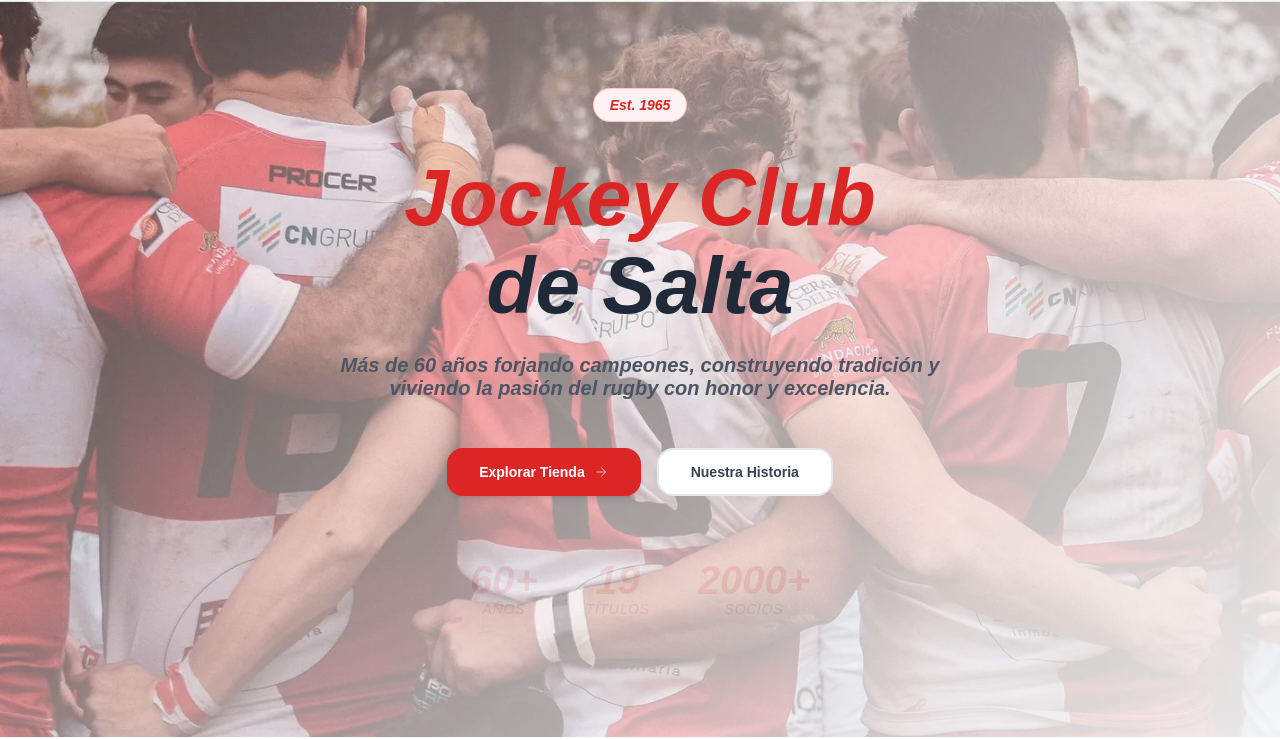
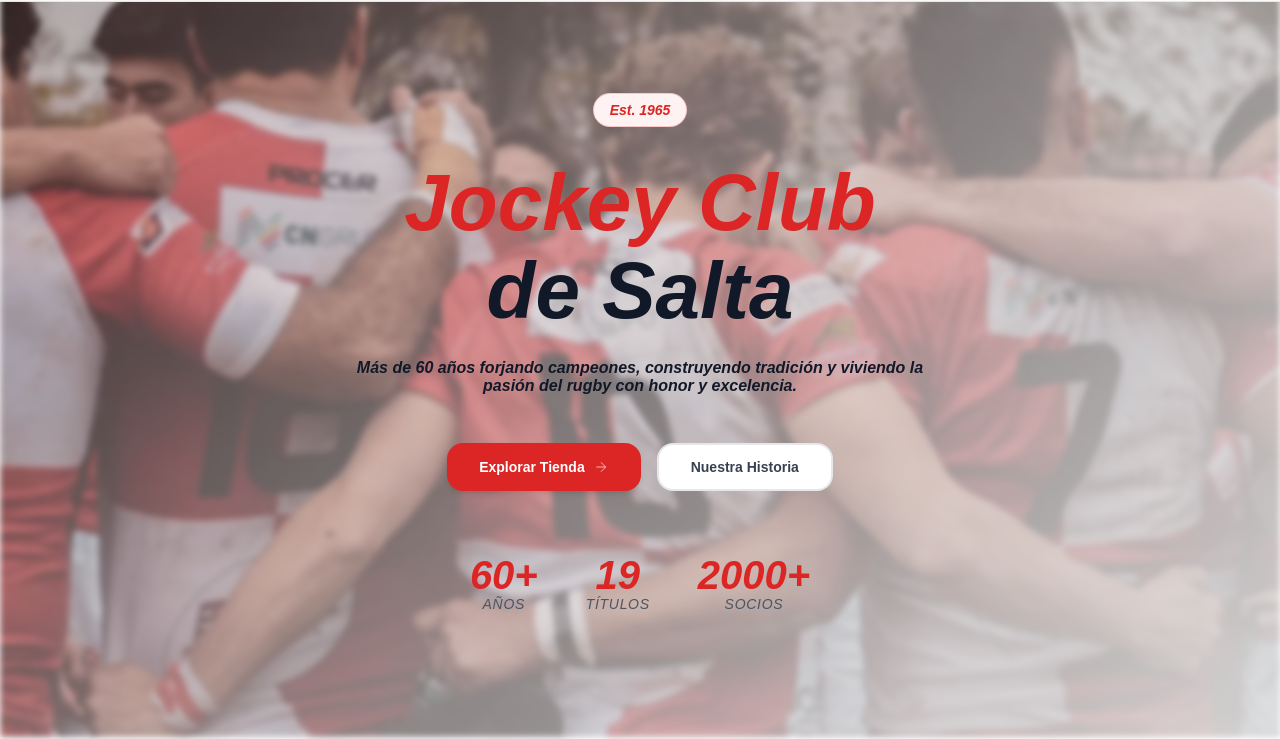
Before and after one commit to yirufo/yirufo.github.io, a plain HTML site: page index.html in a window 1280 px wide. Shown: the part 63-802 px from the top of the page. Drawn offline with Linux system fonts and the light colour scheme; a web font is replaced by a local one.

Commit message:
v1-Cambios en css

```diff
--- a/style.css
+++ b/style.css
@@ -195,9 +195,9 @@ body {
   position: absolute;
   inset: 0;
   background-image: url("/imagenes/portada-rugby.webp");
+  filter: grayscale(10%) blur(3px) brightness(0.9);
   background-size: cover;
   background-position: center;
-  opacity: 0.9;
 }
 
 .hero-overlay {
@@ -239,13 +239,13 @@ body {
 
 .title-sub {
   display: block;
-  color: var(--gray-800);
+  color: var(--gray-900);
   font-weight: 600;
 }
 
 .hero-description {
-  font-size: 1.25rem;
-  color: var(--gray-600);
+  font-size: 1rem;
+  color: var(--gray-900);
   margin-bottom: 3rem;
   max-width: 600px;
   margin-left: auto;
@@ -269,6 +269,7 @@ body {
 
 .stat-item {
   text-align: center;
+  z-index: 2;
 }
 
 .stat-number {
@@ -472,7 +473,8 @@ body {
 /* Productos Section */
 .productos {
   padding: 6rem 0;
-  background: var(--gray-50);
+  background-image: url(/imagenes/portada-golf.webp) ;
+
 }
 
 .productos-grid {
```
